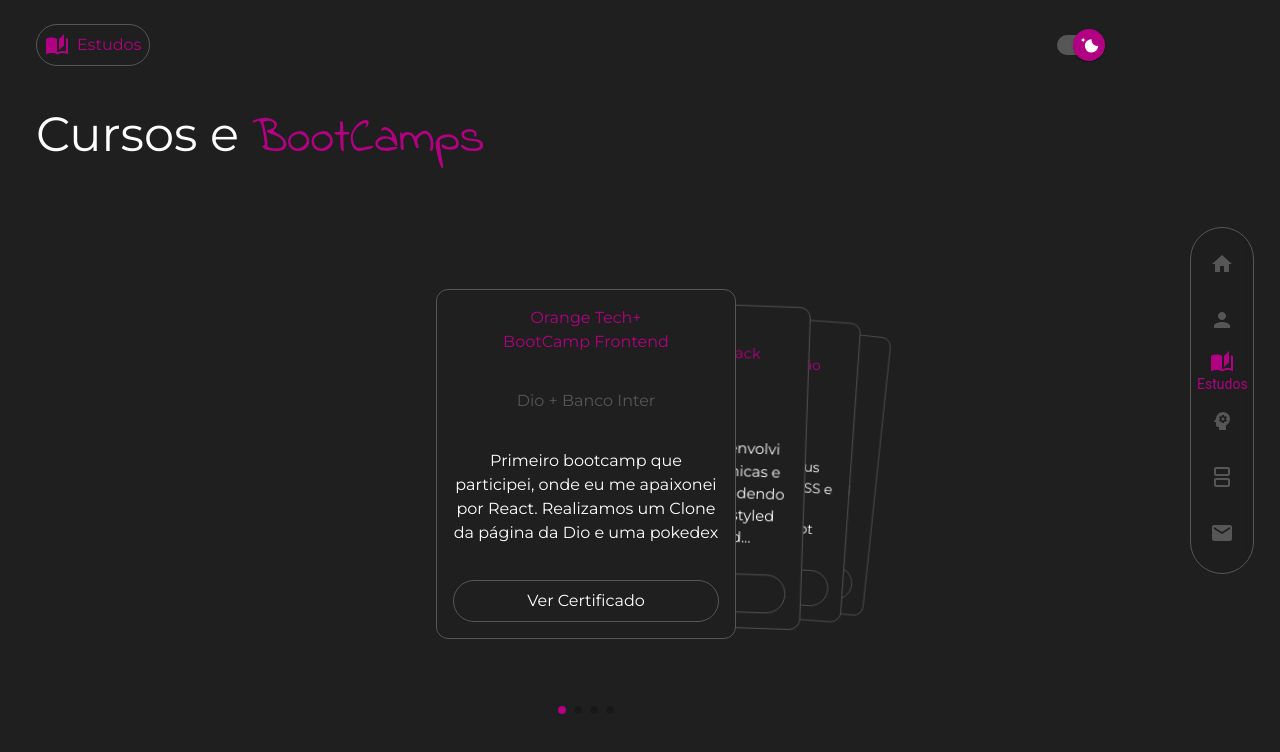
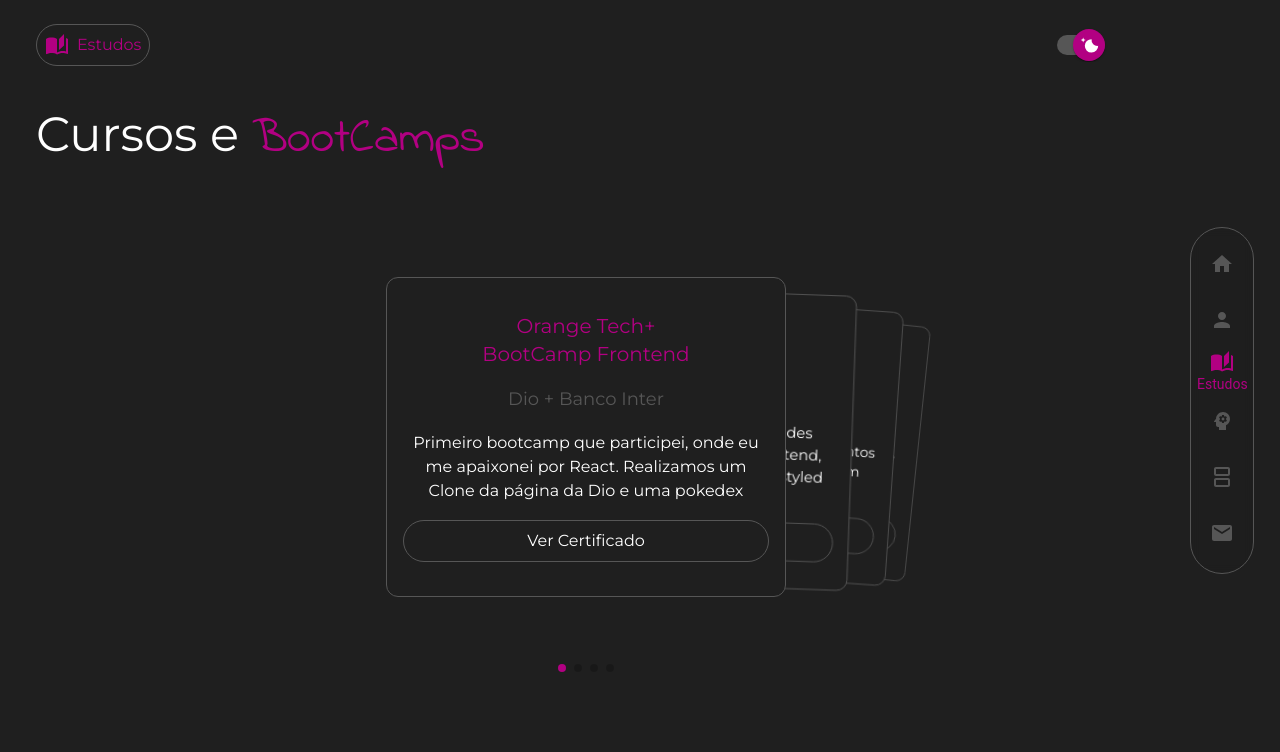
Before and after one commit to evelyn-matos/my-portfolio, a Next.js app: page /estudos in a window 1280 px wide. Shown: the top 752 px of the page. Built offline with nearby package versions, Linux system fonts and the light colour scheme.

Commit message:
fix: corrigindo responsividade da area dos cards

```diff
--- a/src/app/estudos/page.tsx
+++ b/src/app/estudos/page.tsx
@@ -28,19 +28,19 @@
   return (
     <main className='w-full lg:max-w-[900px] xl:max-w-[1100px] ' >
       <h1 className="block text-3xl mb-3 md:text-5xl leading-10 md:mb-6 text-black dark:text-white ">Cursos e <span className="font-indie text-3xl md:text-5xl text-pink">BootCamps</span></h1>
-      <div className='h-relative flex justify-center items-center p-2'>
+      <div className='h-relative flex justify-evenly items-center mb-0  md:pb-[50px] '>
         <Slider settings={settings} >
           {CardEstudos.map((cardItem, index) => (
 
-            <SwiperSlide key={index} className='mb-8 h-full'  >
-              <div className='w-[80%] h-[60%] min-h-[350px] md:max-w-[300px] mt-4 mb-3 flex flex-col justify-between text-center p-4 bg-background-ligth dark:bg-background-dark border border-gray rounded-xl hover:border-pink'>
-                <h2 className='text-pink'>{cardItem.title} <br/>
+            <SwiperSlide key={index} >
+              <div className='w-[80%] max-w-[300px] h-[60%] min-h-[320px] md:max-w-[400px] mt-2 mb-2  flex flex-col justify-evenly text-center p-4 bg-background-ligth dark:bg-background-dark border border-gray rounded-xl hover:border-pink'>
+                <h2 className='text-pink md:text-xl'>{cardItem.title} <br/>
                   {cardItem.subTitle}
                 </h2>
 
-                <span className='text-gray'>{cardItem.empresa}</span>
+                <span className='text-gray md:text-lg'>{cardItem.empresa}</span>
 
-                <p className='text-black dark:text-white'>{cardItem.description}</p>
+                <p className='text-black dark:text-white md:text-base'>{cardItem.description}</p>
 
                 <ButtonLink link={cardItem.link}>Ver Certificado</ButtonLink>
               </div>
```
